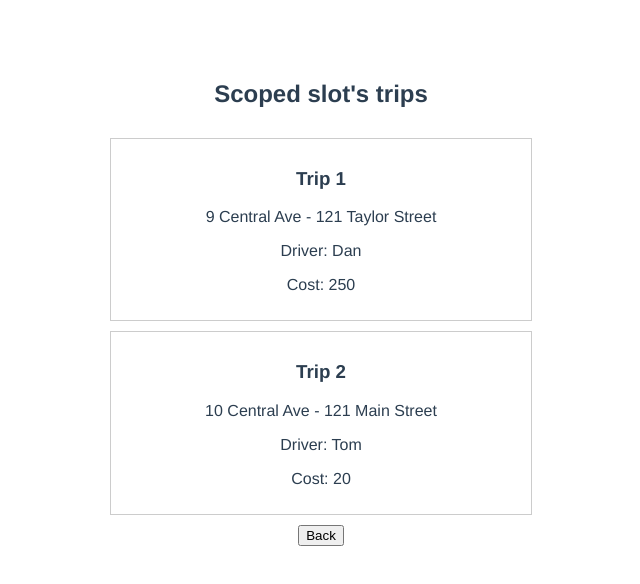
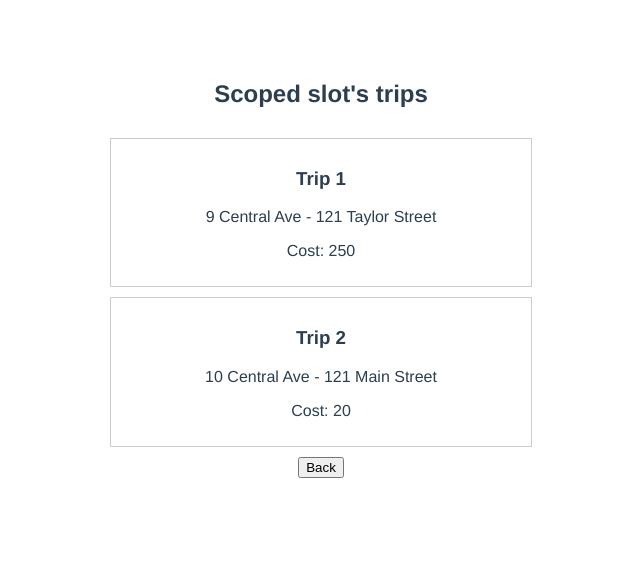
Before and after one commit to wisskirchenj/vue-playground, a Vue app: page /tripsscoped in a window 1280 px wide. Shown: the top 584 px of the page, without its empty margins (319-959 px from the left). Built offline with nearby package versions, Linux system fonts and the light colour scheme.

Commit message:
remove superfluous defineEmit, make Card a type

```diff
--- a/src/components/DataHolder.vue
+++ b/src/components/DataHolder.vue
@@ -15,7 +15,6 @@ const props = defineProps({
   name: String,
   lang: String
 })
-defineEmits(['update:name'])
 
 const lang = ref(props.lang)
 const name = ref(props.name)
--- a/src/components/TripsScopedCards.vue
+++ b/src/components/TripsScopedCards.vue
@@ -5,7 +5,7 @@
 </template>
 
 <script setup lang="ts">
-import Card from '../model/card-data'
+import { Card } from '@/model/card-data';
 
 defineProps<{
   cards: Card[]
--- a/src/pages/IntroPage.vue
+++ b/src/pages/IntroPage.vue
@@ -10,8 +10,8 @@
 <script setup lang="ts">
 import { ref } from 'vue';
 import { Router, useRouter } from 'vue-router';
-import HelloWorld from '../components/HelloWorld.vue';
-import DataHolder from '../components/DataHolder.vue';
+import HelloWorld from '@/components/HelloWorld.vue';
+import DataHolder from '@/components/DataHolder.vue';
 
 const name = ref('Jürgen')
 const router: Router = useRouter();
--- a/src/pages/TripsPage.vue
+++ b/src/pages/TripsPage.vue
@@ -13,7 +13,7 @@
 </template>
 
 <script setup lang="ts">
-import TripCard from '../components/TripCard.vue';
+import TripCard from '@/components/TripCard.vue';
 import { useRouter } from 'vue-router';
 
 const router = useRouter();
--- a/src/pages/TripsScopedSlotsPage.vue
+++ b/src/pages/TripsScopedSlotsPage.vue
@@ -6,7 +6,6 @@
         <div class="trip-card">
           <h3>Trip {{ card.id }}</h3>
           <p>{{ card.from }} - {{ card.to }}</p>
-          <p>Driver: {{ card.driver }}</p>
           <p>Cost: {{ card.cost }}</p>
         </div>
       </template>
@@ -16,8 +15,8 @@
 </template>
 
 <script setup lang="ts">
-import Card from '../model/card-data'
-import TripsScopedCards from '../components/TripsScopedCards.vue'
+import { Card } from '@/model/card-data';
+import TripsScopedCards from '@/components/TripsScopedCards.vue'
 import { useRouter } from 'vue-router';
 
 const cards: Card[] = [
```
Also changed, not shown: src/router/routes.ts (+4 -4 lines).
